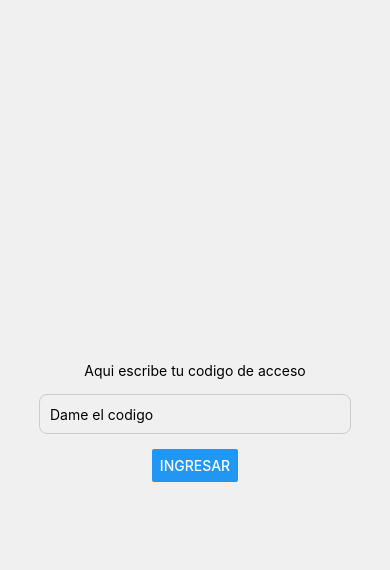
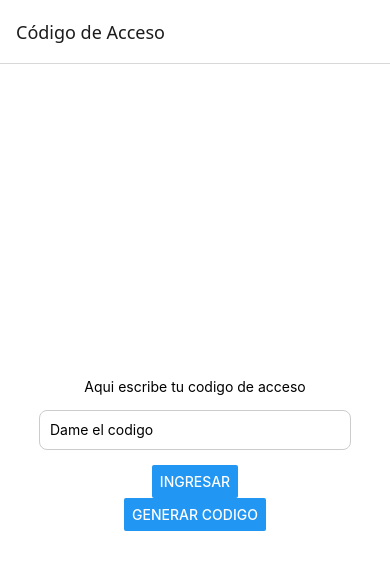
Before and after one commit to Campus-TD/Seed-code-generator, a React Native app: screen /Acces in a window 390 px wide. Shown: the top 570 px of the page. Built offline with nearby package versions, Linux system fonts and the light colour scheme.

Commit message:
Implement navigation and add HomeScreen and CodeScreen components with code validation feature

```diff
--- a/App.js
+++ b/App.js
@@ -1,51 +1,34 @@
-import React, { useState } from 'react';
-import { StatusBar } from 'expo-status-bar';
-import { StyleSheet, Text, View, Button, TextInput } from 'react-native';
+import React from 'react';
+import { NavigationContainer } from '@react-navigation/native';
+import { createStackNavigator } from '@react-navigation/stack';
+import CodeScreen from './screens/CodeScreen';
+import HomeScreen from './screens/HomeScreen';
+
+// Create the stack navigator - make sure this isn't failing
+const Stack = createStackNavigator();
 
 export default function App() {
-
-  const [codigo, setCodigo] = useState('');
-
-  const handlePress = () => {
-    if(Number(codigo) === 1234){
-      alert("Codigo correcto");
-    } else {
-      alert("Codigo incorrecto");
-    }
-  };
+  // Check if Stack is properly created
+  if (!Stack || !Stack.Navigator) {
+    console.error('Stack navigator not created properly');
+    // Provide a fallback UI
+    return <CodeScreen />;
+  }
 
   return (
-    <View style={styles.container}>
-      <Text>Aqui escribe tu codigo de acceso</Text>
-
-      <TextInput
-        style={styles.input}
-        placeholder="Dame el codigo"
-        keyboardType="numeric"
-        value={codigo}
-        onChangeText={setCodigo}
-      />
-
-      <Button title="Ingresar" onPress={handlePress}/>
-      <StatusBar style="auto" />
-    </View>
+    <NavigationContainer>
+      <Stack.Navigator initialRouteName="Acces">
+        <Stack.Screen
+          name="Acces"
+          component={CodeScreen}
+          options={{ title: 'Código de Acceso' }}
+        />
+        <Stack.Screen
+          name="Home"
+          component={HomeScreen}
+          options={{ title: 'Home' }}
+        />
+      </Stack.Navigator>
+    </NavigationContainer>
   );
 }
-
-const styles = StyleSheet.create({
-  container: {
-    flex: 1,
-    backgroundColor: '#f0f0f0',
-    alignItems: 'center',
-    justifyContent: 'center',
-  },
-  input: {
-    height: 40,
-    width: '80%',
-    borderWidth: 1,
-    borderColor: '#cccccc',
-    borderRadius: 8,
-    padding: 10,
-    marginVertical: 15,
-  },
-});
--- /dev/null
+++ b/screens/CodeScreen.js
@@ -0,0 +1,87 @@
+import React, { useState } from 'react';
+import { StyleSheet, View, Text, TextInput, Button } from 'react-native';
+
+export default function CodeScreen({ navigation }) {
+  const [codigo, setCodigo] = useState('');
+  const [codigoEncriptado, setCodigoEncriptado] = useState('');
+  const [horaGeneracion, setHoraGeneracion] = useState(null);  // Para guardar la hora de generación del código
+
+  const validarCodigo = () => {
+    if (codigoEncriptado === codigo) {
+      navigation.navigate('Home');
+    } else {
+      alert('Código incorrecto');
+    }
+  };
+
+  const convertirANumeroALetra = (numero) => {
+    const letras = 'ABCDEFGHIJ';
+
+    if (numero === undefined) return 'X';
+
+    const indice = parseInt(numero, 10);
+    if (isNaN(indice) || indice < 0 || indice >= letras.length) return 'X';
+
+    const letra = letras[indice];
+    return Math.random() > 0.5 ? letra.toUpperCase() : letra.toLowerCase();
+  };
+
+  const generarCodigo = () => {
+    const ahora = new Date();
+
+    const minutos = ahora.getMinutes().toString().padStart(2, '0');
+    const segundos = ahora.getSeconds().toString().padStart(2, '0');
+    const milisegundos = ahora.getMilliseconds().toString();
+
+    // Si el código ya fue generado y no ha pasado más de 10 segundos, no generamos uno nuevo
+    if (horaGeneracion && (ahora - horaGeneracion) < 10000) {
+      console.log("El código aún es válido: " + codigoEncriptado);
+      return; // Sale de la función si el código aún es válido
+    }
+
+    // Si pasó más de 10 segundos, generamos un nuevo código
+    const codigoGenerado = (
+      convertirANumeroALetra(minutos[0]) +
+      convertirANumeroALetra(minutos[1]) +
+      convertirANumeroALetra(segundos[0]) +
+      convertirANumeroALetra(segundos[1]) +
+      convertirANumeroALetra(milisegundos[0])
+    );
+
+    setCodigoEncriptado(codigoGenerado);
+    setHoraGeneracion(new Date()); // Guardamos la hora de generación
+    console.log("El código generado es: " + codigoGenerado);
+  };
+
+  return (
+    <View style={styles.container}>
+      <Text>Aqui escribe tu codigo de acceso</Text>
+      <TextInput
+        style={styles.input}
+        placeholder="Dame el codigo"
+        value={codigo}
+        onChangeText={setCodigo}
+      />
+      <Button title="Ingresar" onPress={validarCodigo} />
+      <Button title="Generar Codigo" onPress={generarCodigo} />
+    </View>
+  );
+}
+
+const styles = StyleSheet.create({
+  container: {
+    flex: 1,
+    backgroundColor: '#fff',
+    alignItems: 'center',
+    justifyContent: 'center',
+  },
+  input: {
+    height: 40,
+    width: '80%',
+    borderWidth: 1,
+    borderColor: '#ccc',
+    borderRadius: 8,
+    padding: 10,
+    marginVertical: 15,
+  }
+});
--- /dev/null
+++ b/screens/HomeScreen.js
@@ -0,0 +1,31 @@
+import React from 'react';
+import { View, Text, StyleSheet } from 'react-native';
+
+const HomeScreen = () => {
+    return (
+        <View style={styles.container}>
+            <Text style={styles.title}>Welcome to Home Screen</Text>
+            <Text style={styles.subtitle}>Your journey starts here</Text>
+        </View>
+    );
+};
+
+const styles = StyleSheet.create({
+    container: {
+        flex: 1,
+        justifyContent: 'center',
+        alignItems: 'center',
+        backgroundColor: '#f8f9fa',
+    },
+    title: {
+        fontSize: 24,
+        fontWeight: 'bold',
+        color: '#343a40',
+    },
+    subtitle: {
+        fontSize: 16,
+        color: '#6c757d',
+    },
+});
+
+export default HomeScreen;
```
Also changed, not shown: package.json (+8 -3 lines), 1 other file (tests, documents, lock files or other folders).
